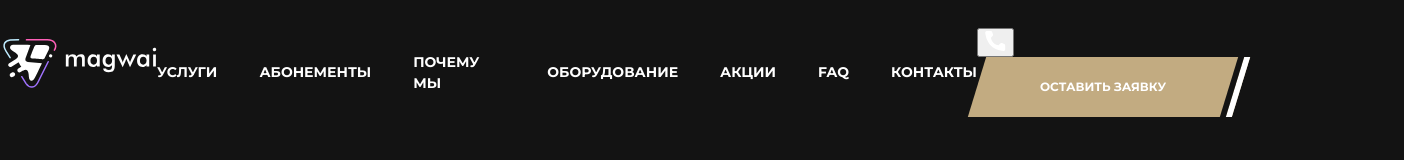
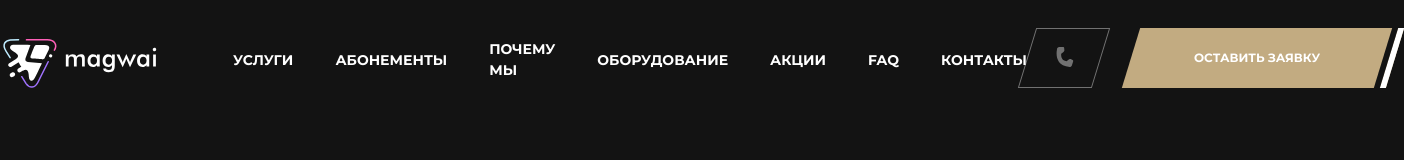
Before and after one commit to psdhtmlcss/magwai_test, a website built with Vite: page index.html in a window 1280 px wide. Shown: the whole page, 1404 px wide, since content can reach past the window. Built offline with nearby package versions, Linux system fonts and the light colour scheme.

Commit message:
button-icon, header__buttons

```diff
--- /dev/null
+++ b/common.blocks/button-icon/button-icon.scss
@@ -0,0 +1,17 @@
+.button-icon {
+  width: 74.16px;
+  height: 60px;
+  padding: 0;
+  box-sizing: border-box;
+  background-color: transparent;
+  border: 1px solid white;
+  outline: none;
+  cursor: pointer;
+  opacity: .4;
+  transform:  skew(-17deg, 0deg);
+  transition: opacity .2s ease-in-out;
+
+  &:hover {
+    opacity: .8;
+  }
+}
--- /dev/null
+++ b/common.blocks/header/__buttons/header__buttons.scss
@@ -0,0 +1,5 @@
+.header__buttons {
+  margin-left: auto;
+  display: flex;
+  gap: 30px;
+}
--- /dev/null
+++ b/common.blocks/header/__nav/header__nav.scss
@@ -0,0 +1,3 @@
+.header__nav {
+  margin-left: 76px;
+}
--- a/index.html
+++ b/index.html
@@ -27,7 +27,7 @@
           <path d="M21.7822 48.6759C21.7822 48.6759 25.8898 55.2887 26.0928 55.5737C26.6558 56.3685 29.0255 59.3337 32.1998 59.0302C35.9468 58.6713 38.3202 53.4614 38.3202 53.4614L48.1784 33.7244" stroke="#A072FD" stroke-width="1.5" stroke-linecap="round"/>
         </svg>
       </a>
-      <nav class="nav">
+      <nav class="nav header__nav">
         <a class="nav__link" href="">Услуги</a>
         <a class="nav__link" href="">Абонементы</a>
         <a class="nav__link" href="">Почему мы</a>
@@ -37,7 +37,7 @@
         <a class="nav__link" href="">Контакты</a>
       </nav>
       <div class="header__buttons">
-        <button type="button" class="button">
+        <button type="button" class="button-icon">
           <svg width="21" height="20" viewBox="0 0 21 20" fill="none" xmlns="http://www.w3.org/2000/svg">
             <path d="M13.5318 14.2139L15.254 12.491C15.486 12.2618 15.7794 12.1049 16.0988 12.0394C16.4182 11.9739 16.7497 12.0025 17.0531 12.1218L19.152 12.9602C19.4586 13.0847 19.7215 13.2972 19.9076 13.5709C20.0937 13.8447 20.1946 14.1674 20.1976 14.4985V18.3442C20.1958 18.5694 20.1485 18.7919 20.0585 18.9983C19.9685 19.2047 19.8377 19.3908 19.6739 19.5453C19.5101 19.6998 19.3168 19.8195 19.1056 19.8973C18.8943 19.9751 18.6695 20.0093 18.4447 19.9979C3.73683 19.0826 0.769122 6.62239 0.207871 1.85368C0.181817 1.6195 0.205622 1.38246 0.277718 1.15814C0.349815 0.933831 0.468569 0.727331 0.62617 0.55223C0.78377 0.377128 0.976644 0.237394 1.1921 0.142219C1.40756 0.0470438 1.64072 -0.00141458 1.87625 3.14343e-05H5.58973C5.92111 0.0010127 6.24461 0.101149 6.51863 0.287561C6.79266 0.473973 7.00467 0.738135 7.1274 1.04607L7.96544 3.14584C8.08864 3.44817 8.12008 3.78011 8.05581 4.10021C7.99155 4.4203 7.83443 4.71436 7.60408 4.94565L5.88189 6.66854C5.88189 6.66854 6.87369 13.3832 13.5318 14.2139Z" fill="white"/>
           </svg>
--- a/main.scss
+++ b/main.scss
@@ -4,10 +4,13 @@
 @use './common.blocks/container/container.scss';
 @use './common.blocks/header/header.scss';
 @use './common.blocks/header/__container/header__container.scss';
+@use './common.blocks/header/__buttons/header__buttons.scss';
+@use './common.blocks/header/__nav/header__nav.scss';
 @use './common.blocks/nav/nav.scss';
 @use './common.blocks/nav/__link/nav__link.scss';
 @use './common.blocks/button-primary/button-primary.scss';
 @use './common.blocks/button-primary/__decoration/button-primary__decoration.scss';
+@use './common.blocks/button-icon/button-icon.scss';
 
 @import url('https://fonts.googleapis.com/css2?family=Montserrat:wght@700&display=swap');
 @import url('https://fonts.googleapis.com/css2?family=Mulish:wght@600&display=swap');
```
